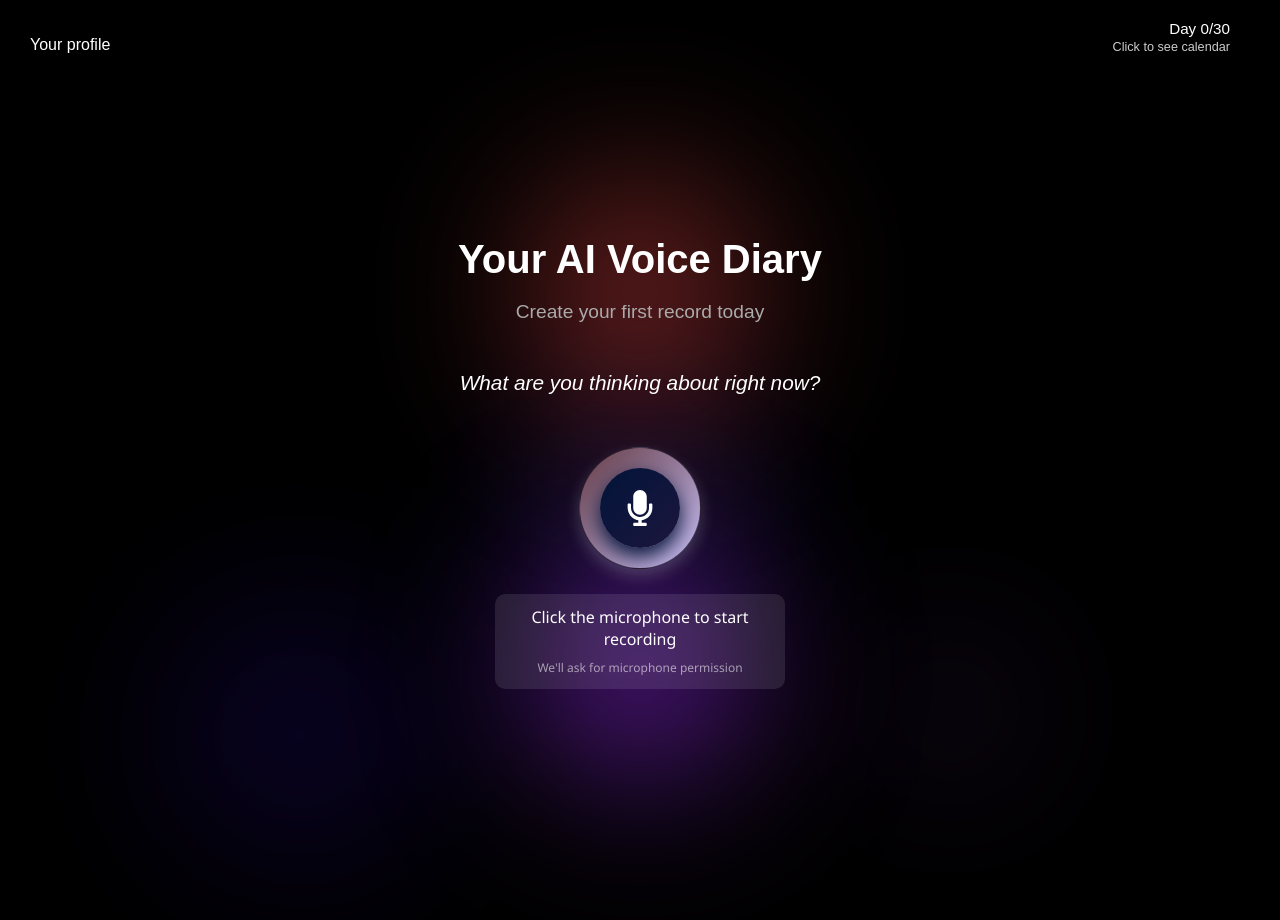
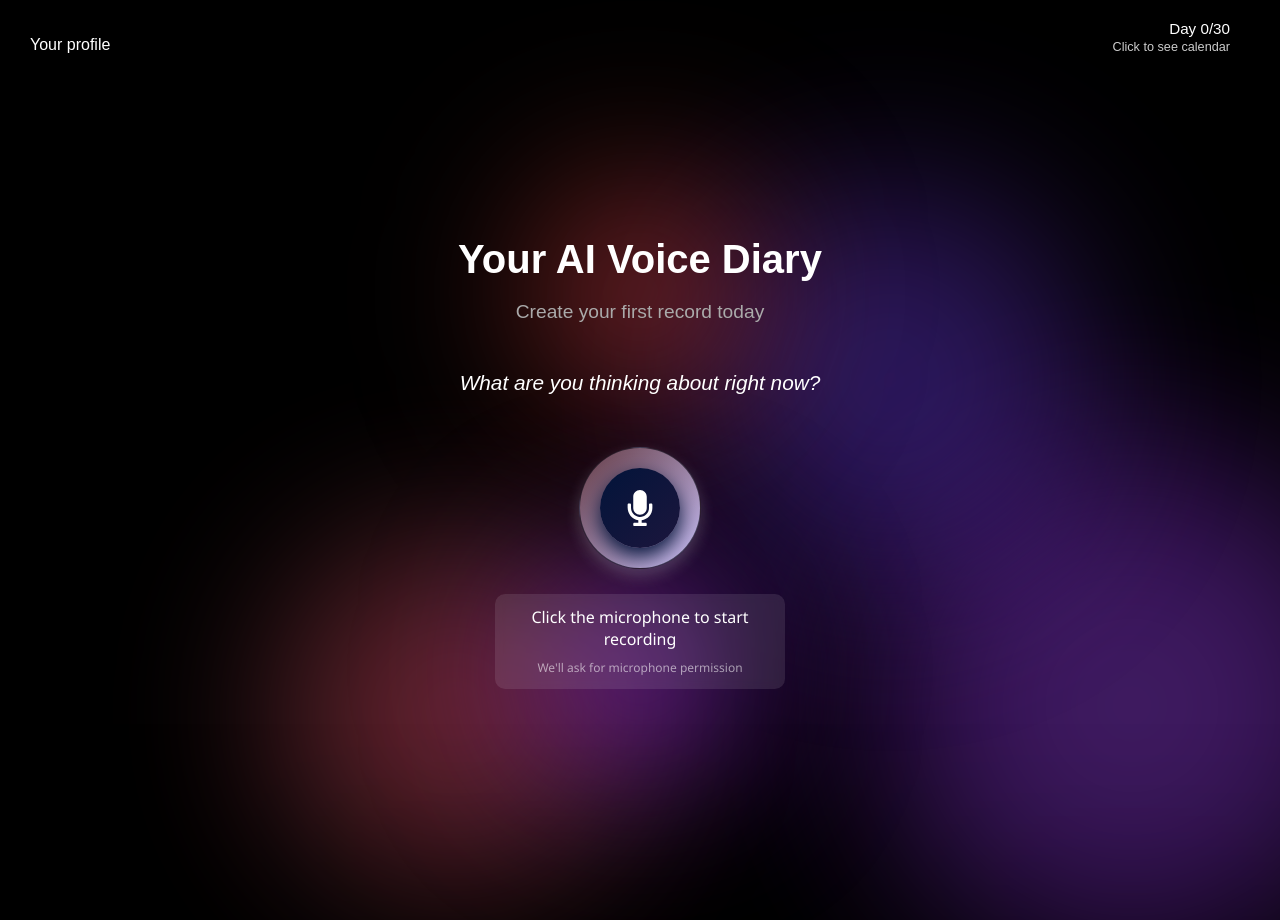
Before and after one commit to olesia8novoselova/VoiceDiary, a React (Create React App) app in the folder frontend/: page /homepage in a window 1280 px wide. Built offline with nearby package versions, Linux system fonts and the light colour scheme.

Commit message:
[front]: added settings page

```diff
--- a/frontend/src/features/calendar/components/MoodCalendar.jsx
+++ b/frontend/src/features/calendar/components/MoodCalendar.jsx
@@ -29,7 +29,7 @@ const Calendar = () => {
     weeks.push(calendarDays.slice(i, i + 7));
   }
 
-  const monthName = today.toLocaleString('default', { month: 'long' });
+  const monthName = today.toLocaleString('en-US', { month: 'long' });
 
   const handleDayClick = (day) => {
     if (!day) return;
--- a/frontend/src/pages/HomePage.css
+++ b/frontend/src/pages/HomePage.css
@@ -12,6 +12,15 @@
   align-items: center;
   justify-content: center;
   animation: fadeIn 0.8s ease forwards;
+}
+.calendar-container-homepage {
+  position: absolute;
+  top: 100px;
+  left: 50%;
+  transform: translateX(-50%);
+  width: 100%;
+  max-width: 500px;
+  z-index: 1000;
 }
 .home-header {
   position: fixed;
@@ -77,8 +86,7 @@
 .gradient-ball,
 .gradient-ball-2,
 .gradient-ball-3,
-.gradient-ball-4,
-.gradient-ball-5 {
+.gradient-ball-4{
   position: fixed;
   border-radius: 50%;
   filter: blur(80px);
@@ -105,7 +113,7 @@
 .gradient-ball-3 {
   width: 350px;
   height: 350px;
-  background: radial-gradient(circle at center, #3210b9 0%, transparent 80%);
+  background: radial-gradient(circle at center, #3210b9 0%, transparent 50%);
   bottom: 10px;
   left: 300px;
   transform: translateX(-50%);
@@ -120,14 +128,7 @@
   transform: translateX(-50%);
 }
 
-.gradient-ball-5 {
-  width: 300px;
-  height: 300px;
-  background: radial-gradient(circle at center, #8c28dc 0%, transparent 70%);
-  bottom: 100px;
-  left: 50%;
-  transform: translateX(-50%);
-}
+
 
 .wave-container {
   position: absolute;
@@ -184,7 +185,7 @@
   }
 }
 
-/* Optional: body blur when calendar is open */
+
 .home-page.calendar-mode {
   overflow: hidden;
 }
--- a/frontend/src/pages/ProfilePage.css
+++ b/frontend/src/pages/ProfilePage.css
@@ -1,33 +1,29 @@
 .profile-page {
-  position: relative;
+  padding: 1rem;
+  background-color: #000;
   min-height: 100vh;
-
-  color: white;
-  font-family: 'Segoe UI', sans-serif;
-  overflow: hidden;
   display: flex;
   justify-content: center;
   align-items: center;
-  padding: 2rem;
-    background-color: #000000
+  overflow-x: hidden;
+  color: white;
+  font-family: 'Segoe UI', sans-serif;
 }
 
 .profile-container {
   width: 100%;
   max-width: 1200px;
-  display: flex;
-  justify-content: center;
+  padding: 1rem;
+  box-sizing: border-box;
 }
 
 .profile-card {
-  width: 100%;
-  max-width: 1100px;
-   background-color: #000000;
-  backdrop-filter: blur(10px);
+  background-color: #0a0a0a;
+  backdrop-filter: blur(12px);
   border-radius: 20px;
-  border: 1px solid rgba(255, 255, 255, 0.1);
+  border: 1px solid rgba(255, 255, 255, 0.08);
   padding: 2rem;
-  box-shadow: 0 8px 32px rgba(0, 0, 0, 0.3);
+  box-shadow: 0 12px 32px rgba(0, 0, 0, 0.4);
 }
 
 .top-bar {
@@ -35,36 +31,39 @@
   justify-content: space-between;
   align-items: center;
   margin-bottom: 2rem;
+  flex-wrap: wrap;
+  gap: 0.5rem;
 }
 
 .top-bar h1 {
   font-size: 1.8rem;
-  margin: 0;
-}
-
-.profile-content {
-  width: 100%;
+  flex: 1;
+  text-align: center;
+  color: #fff;
 }
 
 .profile-main {
   display: flex;
+  flex-wrap: wrap;
   gap: 2rem;
 }
 
 .profile-info {
   flex: 1;
+  min-width: 280px;
   display: flex;
-  gap: 2rem;
-  align-items: flex-start;
+  gap: 1.5rem;
 }
-
 .avatar {
   width: 80px;
   height: 80px;
-  background-color: rgba(255, 255, 255, 0.1);
   border-radius: 50%;
-  border: 1px solid rgba(255, 255, 255, 0.2);
+  object-fit: cover;
+  border: 2px solid rgba(255, 255, 255, 0.3);
+  box-shadow: 0 4px 12px rgba(0, 0, 0, 0.4);
 }
+
+
 
 .profile-details {
   flex: 1;
@@ -73,149 +72,63 @@
   gap: 1rem;
 }
 
-.profile-details h2 {
-  font-size: 1.5rem;
-  margin: 0;
-}
-
 .record-status {
-  color: rgba(255, 255, 255, 0.7);
-  margin-bottom: 1rem;
-}
-
-.info-field {
-  margin-bottom: 1.5rem;
+  color: rgba(255, 255, 255, 0.6);
+  font-size: 0.9rem;
 }
 
 .info-field label {
-  display: block;
-  color: rgba(255, 255, 255, 0.7);
-  font-size: 0.85rem;
-  margin-bottom: 0.25rem;
+  font-size: 0.8rem;
+  color: rgba(255, 255, 255, 0.6);
 }
 
-
 .input-value {
-  padding: 0.4rem 0;
   border-bottom: 1px solid rgba(255, 255, 255, 0.1);
+  padding: 0.3rem 0;
   font-size: 0.95rem;
   transition: border-color 0.3s ease;
-  display: inline-block;
-  width: 70%;
-  min-width: 200px;
 }
 
-
-@media (max-width: 768px) {
-  .input-value {
-    width: 100%;
-    min-width: auto;
-  }
-}
 .input-value:hover {
-  border-bottom-color: rgba(255, 255, 255, 0.3);
+  border-bottom-color: rgba(255, 255, 255, 0.25);
 }
 
 .edit-button {
   margin-top: 1rem;
-  padding: 0.7rem 1.5rem;
+  padding: 0.6rem 1.2rem;
   background: linear-gradient(to right, #a042f4, #c780e8);
+  color: white;
   border: none;
   border-radius: 8px;
-  color: white;
+  font-weight: 500;
   cursor: pointer;
-  font-weight: 500;
-  transition: all 0.3s ease;
+  transition: 0.3s ease;
   align-self: flex-start;
 }
 
 .edit-button:hover {
-  opacity: 0.9;
-  transform: translateY(-2px);
+  opacity: 0.92;
+  transform: translateY(-1px);
 }
 
-/* .calendar-section {
+.calendar-section {
   flex: 1;
-  min-width: 400px;
-  background: rgba(255, 255, 255, 0.05);
-  border-radius: 15px;
-  padding: 1rem;
-  border: 1px solid rgba(255, 255, 255, 0.1);
-} */
-
-/* Gradient balls */
-.gradient-ball,
-.gradient-ball-2,
-.gradient-ball-3 {
-  position: absolute;
-  border-radius: 50%;
-  filter: blur(100px);
-  opacity: 0.3;
-  z-index: 0;
+  min-width: 280px;
+  background: rgba(255, 255, 255, 0.04);
+  border: 1px solid rgba(255, 255, 255, 0.08);
+  border-radius: 16px;
+  padding: 1.2rem;
+  box-shadow: 0 0 10px rgba(255, 255, 255, 0.05);
 }
 
-.gradient-ball {
-width: 500px;
-  height: 500px;
-  background: radial-gradient(circle at center, #672f94 0%, transparent 30%);
-  top: 50%;
-  left: 700px;
+
+.logout-button,
+.back-link {
+  font-size: 0.85rem;
+  padding: 0.6rem 1rem;
+  border-radius: 8px;
+  transition: 0.3s ease;
 }
-
-.gradient-ball-2 {
-  width: 450px;
-  height: 450px;
-  background: radial-gradient(circle at center, #4f46e5 0%, transparent 50%);
-  top: 30%;
-  left: 50%;
-  transform: translateX(-50%);
-}
-
-.gradient-ball-3 {
-  width: 350px;
-  height: 350px;
-  background: radial-gradient(circle at center, #3210b9 0%, transparent 80%);
-  bottom: 10px;
-  left: 300px;
-  transform: translateX(-50%);
-}
-
-/* Buttons */
-
-.logout-button {
-  padding: 0.5rem 1rem;
-  border-radius: 8px;
-  cursor: pointer;
-  transition: all 0.3s ease;
-  font-size: 0.9rem;
-}
-
-.back-link {
-  position: fixed;
-  top: 25px;
-  left: 25px;
-  color: rgba(255, 255, 255, 0.8);
-  font-size: 15px;
-  font-weight: 400;
-  text-decoration: none;
-  z-index: 100;
-  cursor: pointer;
-  display: flex;
-  align-items: center;
-  gap: 5px;
-  transition: all 0.2s ease;
-}
-
-.back-link:hover {
-  color: white;
-  transform: translateX(-2px);
-}
-
-.back-link::before {
-  content: "←";
-  font-size: 18px;
-}
-
 
 .logout-button {
   background: linear-gradient(to right, #a042f4, #c780e8);
@@ -227,7 +140,69 @@ width: 500px;
   opacity: 0.85;
 }
 
-@media (max-width: 900px) {
+.back-link {
+  position: fixed;
+  top: 25px;
+  left: 25px;
+  background: transparent;
+  color: rgba(255, 255, 255, 0.8);
+  border: 1px solid rgba(255, 255, 255, 0.2);
+  padding: 0.5rem 1rem;
+  font-weight: 400;
+  text-decoration: none;
+  display: flex;
+  align-items: center;
+  gap: 5px;
+  cursor: pointer;
+}
+
+.back-link:hover {
+  color: white;
+  background: rgba(255, 255, 255, 0.05);
+}
+
+.back-link::before {
+  content: "←";
+  font-size: 1rem;
+}
+
+
+gradient-ball,
+.gradient-ball-2,
+.gradient-ball-3 {
+  position: absolute;
+  border-radius: 50%;
+  filter: blur(80px);
+  opacity: 0.15;
+  z-index: 0;
+}
+
+.gradient-ball {
+  width: 400px;
+  height: 400px;
+  background: radial-gradient(circle, #4b0082 0%, transparent 60%);
+  top: 40%;
+  left: 70%;
+}
+
+.gradient-ball-2 {
+  width: 300px;
+  height: 300px;
+  background: radial-gradient(circle, #2f2469 0%, transparent 60%);
+  top: 15%;
+  left: 30%;
+}
+
+.gradient-ball-3 {
+  width: 300px;
+  height: 300px;
+  background: radial-gradient(circle, #1e0743 0%, transparent 60%);
+  bottom: 10%;
+  left: 15%;
+}
+
+/* Mobile */
+@media (max-width: 768px) {
   .profile-main {
     flex-direction: column;
   }
@@ -235,4 +210,12 @@ width: 500px;
   .calendar-section {
     min-width: 100%;
   }
+
+  .top-bar h1 {
+    font-size: 1.4rem;
+  }
+
+  .logout-button {
+    padding: 0.4rem 0.8rem;
+  }
 }
--- a/frontend/src/pages/SettingsPage.css
+++ b/frontend/src/pages/SettingsPage.css
@@ -8,112 +8,154 @@
   justify-content: center;
   align-items: center;
   padding: 2rem;
-  background-color: #000000;
+  background-color: #000;
+  z-index: 0;
 }
+
+/* Шары — улучшенный стиль и анимация */
 .gradient-ball,
 .gradient-ball-2,
 .gradient-ball-3 {
   position: absolute;
   border-radius: 50%;
-  filter: blur(100px);
-  opacity: 0.3;
+  filter: blur(120px);
+  opacity: 0.4;
   z-index: 0;
+  animation: float 12s ease-in-out infinite alternate;
 }
 
 .gradient-ball {
-width: 500px;
-  height: 500px;
-  background: radial-gradient(circle at center, #672f94 0%, transparent 30%);
-  top: 50%;
-  left: 700px;
+  width: 600px;
+  height: 600px;
+  background: radial-gradient(circle at center, #a855f7, #9333ea, transparent 80%);
+  top: 45%;
+  left: 65%;
+  transform: translate(-50%, -50%);
 }
 
 .gradient-ball-2 {
-  width: 450px;
-  height: 450px;
-  background: radial-gradient(circle at center, #4f46e5 0%, transparent 50%);
-  top: 30%;
+  width: 500px;
+  height: 500px;
+  background: radial-gradient(circle at center, #4f46e5, #7c3aed, transparent 70%);
+  top: 15%;
   left: 50%;
   transform: translateX(-50%);
 }
 
 .gradient-ball-3 {
-  width: 350px;
-  height: 350px;
-  background: radial-gradient(circle at center, #3210b9 0%, transparent 80%);
-  bottom: 10px;
-  left: 300px;
-  transform: translateX(-50%);
+  width: 400px;
+  height: 400px;
+  background: radial-gradient(circle at center, #ff2d55, #ff6b81, transparent 80%);
+  bottom: 0;
+  left: 20%;
 }
 
+/* Анимация */
+@keyframes float {
+  0% {
+    transform: translateY(0) scale(1);
+  }
+  100% {
+    transform: translateY(-20px) scale(1.05);
+  }
+}
+
+/* Карточка настроек */
 .settings-container {
   width: 100%;
   max-width: 1100px;
   display: flex;
   justify-content: center;
+  z-index: 1;
 }
 
 .settings-card {
-  width: 100%;
-  max-width: 1100px;
-  background-color: #000000;
-  backdrop-filter: blur(10px);
+  background-color: rgba(0, 0, 0, 0.6);
+  backdrop-filter: blur(15px);
   border-radius: 20px;
   border: 1px solid rgba(255, 255, 255, 0.1);
   padding: 2rem;
-  box-shadow: 0 8px 32px rgba(0, 0, 0, 0.3);
+  box-shadow: 0 10px 40px rgba(0, 0, 0, 0.5);
+  width: 100%;
 }
 
+/* Верхняя панель */
 .top-bar {
   margin-bottom: 2rem;
+  text-align: center;
 }
 
 .top-bar h1 {
-  font-size: 1.8rem;
-  margin: 0;
+  font-size: 2rem;
+  font-weight: 700;
 }
 
-.settings-content {
-  width: 100%;
-}
-
+/* Контент */
 .settings-main {
   display: flex;
   gap: 2rem;
+  align-items: flex-start;
+  flex-wrap: wrap;
 }
 
 .settings-info {
-  flex: 1;
   display: flex;
   gap: 2rem;
-  align-items: flex-start;
+  flex: 1;
+}
+
+.avatar-wrapper {
+  position: relative;
+  width: 100px;
+  height: 100px;
 }
 
 .avatar {
-  width: 80px;
-  height: 80px;
-  background-color: rgba(255, 255, 255, 0.1);
+  width: 100px;
+  height: 100px;
+  object-fit: cover;
   border-radius: 50%;
-  border: 1px solid rgba(255, 255, 255, 0.2);
+  border: 2px solid rgba(255, 255, 255, 0.2);
+  box-shadow: 0 0 12px rgba(160, 66, 244, 0.3);
+}
+
+.change-avatar-btn {
+  position: absolute;
+  bottom: -12px;
+  left: 50%;
+  transform: translateX(-50%);
+  font-size: 0.75rem;
+  background: #a042f4;
+  color: white;
+  padding: 0.4rem 0.8rem;
+  border: none;
+  border-radius: 10px;
+  cursor: pointer;
+  transition: 0.2s ease;
+}
+
+.change-avatar-btn:hover {
+  background: #c780e8;
 }
 
 .settings-details {
   flex: 1;
-  display: flex;
-  flex-direction: column;
-  gap: 1rem;
+  max-width: 500px;
 }
 
 .settings-details h2 {
   font-size: 1.5rem;
-  margin: 0;
+  margin-bottom: 0.5rem;
 }
 
 .settings-status {
   color: rgba(255, 255, 255, 0.7);
   margin-bottom: 1rem;
+  font-style: italic;
+  font-size: 0.95rem;
 }
 
+/* Поля */
 .settings-field {
   margin-bottom: 1.5rem;
 }
@@ -132,47 +174,51 @@ width: 500px;
   padding: 0.8rem 1rem;
   color: white;
   font-size: 0.95rem;
+  width: 100%;
   transition: all 0.3s ease;
-  width: 70%;
-  min-width: 200px;
 }
 
 .settings-input:focus {
   outline: none;
-  border-color: rgba(160, 66, 244, 0.5);
+  border-color: #a042f4;
   box-shadow: 0 0 0 2px rgba(160, 66, 244, 0.2);
 }
 
+.settings-input:hover {
+  border-color: rgba(160, 66, 244, 0.3);
+}
+
+/* Кнопки */
 .settings-actions {
   display: flex;
   gap: 1rem;
-  margin-top: 1rem;
+  margin-top: 1.5rem;
+  flex-wrap: wrap;
+}
+
+.cancel-button,
+.save-button {
+  padding: 0.7rem 1.5rem;
+  border-radius: 8px;
+  font-weight: 500;
+  cursor: pointer;
+  transition: all 0.3s ease;
 }
 
 .cancel-button {
-  padding: 0.7rem 1.5rem;
   background: rgba(255, 255, 255, 0.05);
   border: 1px solid rgba(255, 255, 255, 0.1);
-  border-radius: 8px;
   color: white;
-  cursor: pointer;
-  font-weight: 500;
-  transition: all 0.3s ease;
-}
-
-.save-button {
-  padding: 0.7rem 1.5rem;
-  background: linear-gradient(to right, #a042f4, #c780e8);
-  border: none;
-  border-radius: 8px;
-  color: white;
-  cursor: pointer;
-  font-weight: 500;
-  transition: all 0.3s ease;
 }
 
 .cancel-button:hover {
   background: rgba(255, 255, 255, 0.1);
+}
+
+.save-button {
+  background: linear-gradient(to right, #a042f4, #c780e8);
+  border: none;
+  color: white;
 }
 
 .save-button:hover {
@@ -180,43 +226,7 @@ width: 500px;
   transform: translateY(-2px);
 }
 
-/* снова большие цветные шары*/
-.gradient-ball,
-.gradient-ball-2,
-.gradient-ball-3 {
-  position: absolute;
-  border-radius: 50%;
-  filter: blur(100px);
-  opacity: 0.3;
-  z-index: 0;
-}
-
-.gradient-ball {
-  width: 500px;
-  height: 500px;
-  background: radial-gradient(circle at center, #672f94 0%, transparent 30%);
-  top: 50%;
-  left: 700px;
-}
-
-.gradient-ball-2 {
-  width: 450px;
-  height: 450px;
-  background: radial-gradient(circle at center, #4f46e5 0%, transparent 50%);
-  top: 30%;
-  left: 50%;
-  transform: translateX(-50%);
-}
-
-.gradient-ball-3 {
-  width: 350px;
-  height: 350px;
-  background: radial-gradient(circle at center, #3210b9 0%, transparent 80%);
-  bottom: 10px;
-  left: 300px;
-  transform: translateX(-50%);
-}
-
+/* Назад */
 .back-link {
   position: fixed;
   top: 25px;
@@ -225,7 +235,7 @@ width: 500px;
   font-size: 15px;
   font-weight: 400;
   text-decoration: none;
-  z-index: 100;
+  z-index: 2;
   cursor: pointer;
   display: flex;
   align-items: center;
@@ -243,15 +253,19 @@ width: 500px;
   font-size: 18px;
 }
 
+/* Mobile responsive */
 @media (max-width: 768px) {
-  .settings-input {
-    width: 100%;
-    min-width: auto;
+  .settings-main {
+    flex-direction: column;
+    align-items: center;
   }
 
-  .settings-info {
-    flex-direction: column;
-    gap: 1rem;
+  .settings-card {
+    padding: 1.5rem 1rem;
+  }
+
+  .settings-details {
+    width: 100%;
   }
 
   .settings-actions {
@@ -261,4 +275,8 @@ width: 500px;
   .cancel-button, .save-button {
     width: 100%;
   }
+
+  .avatar-wrapper {
+    margin: 0 auto;
+  }
 }
```
Also changed, not shown: frontend/src/features/calendar/components/MoodCalendar.css (+17 -1 lines), frontend/src/pages/HomePage.jsx (+12 -9 lines), frontend/src/pages/ProfilePage.jsx (+6 -2 lines), frontend/src/pages/SettingsPage.jsx (+9 -1 lines).
